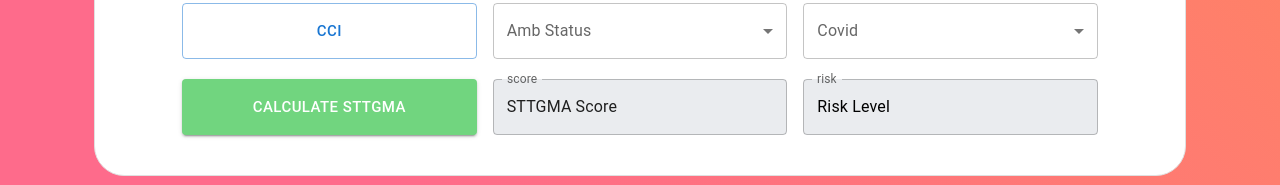
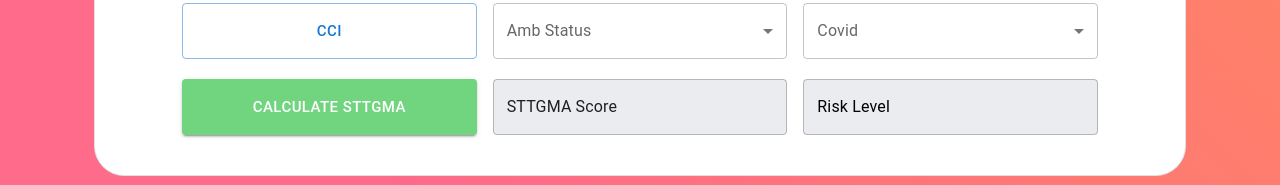
Before and after one commit to m-irfan-arshad/medtel-sttgma-ui, a Next.js app in the folder capybara/: page / in a window 1280 px wide. Shown: the part 943-1128 px from the top of the page. Built offline with nearby package versions, Linux system fonts and the light colour scheme.

Commit message:
error resolve

```diff
--- a/capybara/src/app/FileUpload.jsx
+++ b/capybara/src/app/FileUpload.jsx
@@ -7,7 +7,7 @@ import Grid from "@mui/material/Grid";
 import Box from '@mui/material/Box'
 
 export default function UploadButtons() {
-  const [imageUrl, setImageUrl] = useState(null);
+  const [imageUrl, setImageUrl] = useState();
 
   const handleFileUpload = (event) => {
     const file = event.target.files[0];
--- a/capybara/src/app/STTGMA_Score.jsx
+++ b/capybara/src/app/STTGMA_Score.jsx
@@ -8,7 +8,7 @@ export default function STTGMA_Score(props){
 	const {age, gcs_total, ais_head_neck,ais_chest,cci_index,amb_status,covid_value,asa, setSttgma, sttgmaScore, risk_group, setRisk} = props
 	const [buttonColor, setButtonColor] = useState('#eaecef');
 	const [textColor, setTextColor] = useState('black');
-	const [rounded_sttgma, setRoundedSttgma] = useState(null);
+	const [rounded_sttgma, setRoundedSttgma] = useState("STTGMA Score");
 
 
 	const calculateSTTGMA = (age, gcs_total, ais_head_neck,ais_chest,cci_index,amb_status,covid_value,asa) => {
@@ -79,8 +79,6 @@ export default function STTGMA_Score(props){
 				<Grid item xs={3.5}>
 						<TextField
 							fullWidth id="outlined-read-only-input"
-							defaultValue="STTGMA Score"
-							label = "score"
 							value={rounded_sttgma}
 
 							InputProps={{
@@ -92,7 +90,6 @@ export default function STTGMA_Score(props){
                 <Grid item xs={3.5}>
                     <TextField
                       fullWidth id="outlined-read-only-input"
-					  label = "risk"
 					  value = {risk_group}
                       InputProps={{
                         readOnly: true,
```
